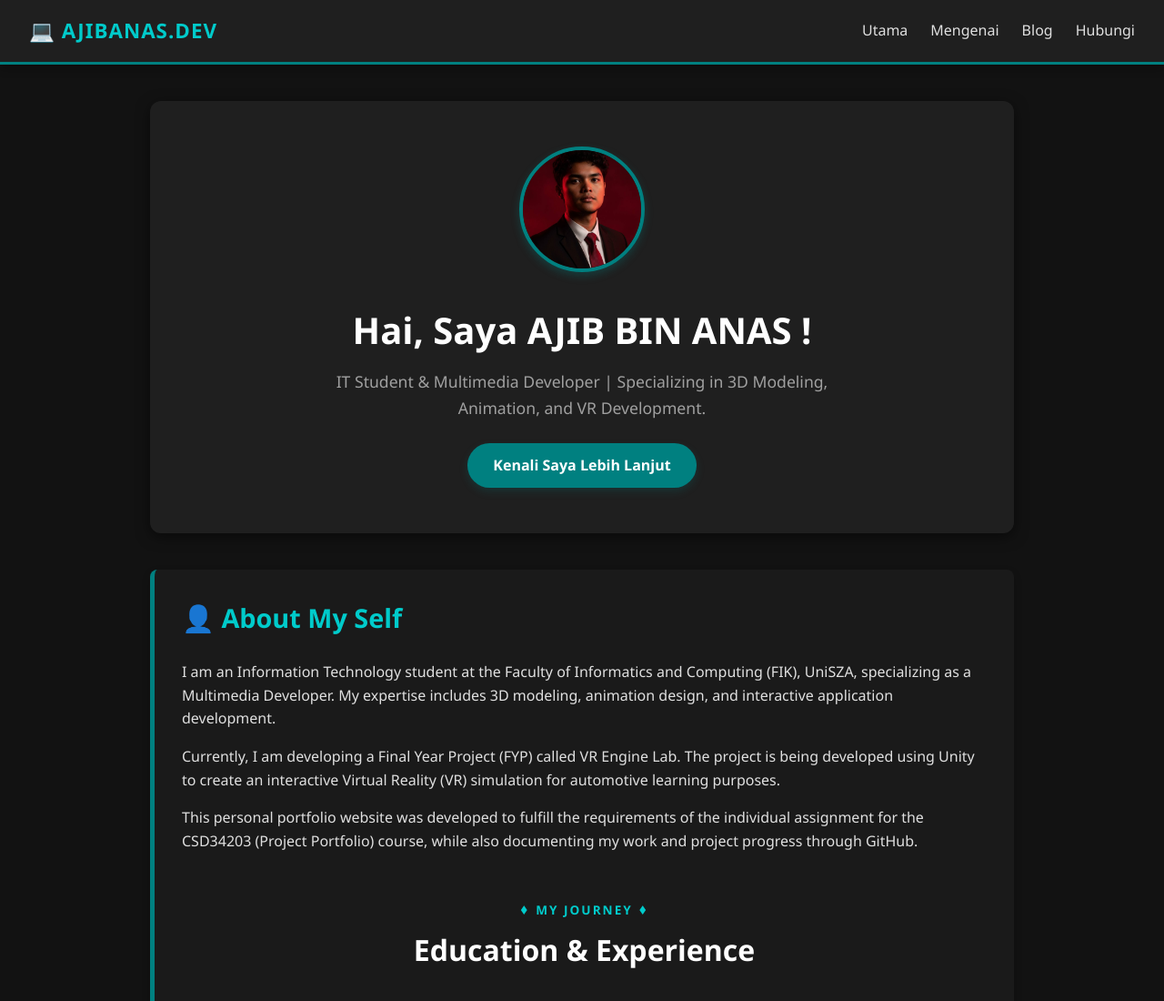
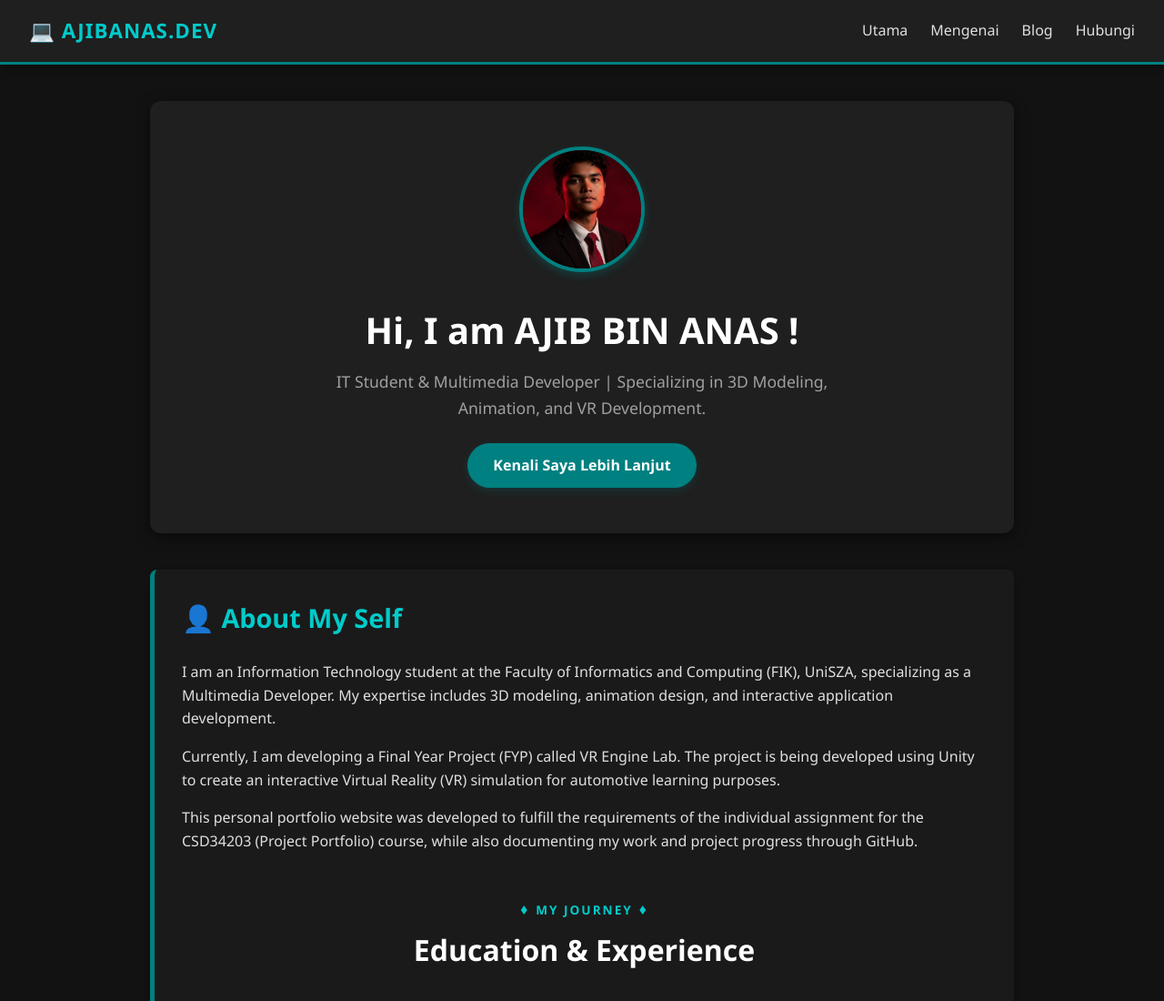
Before and after one commit to AJIBANAS/web-portfolio, a plain HTML site: page index.html in a window 1280 px wide. Shown: the top 1100 px of the page at 91% size. Drawn offline with Linux system fonts and the light colour scheme.

Commit message:
Update index.html

```diff
--- a/index.html
+++ b/index.html
@@ -146,7 +146,7 @@
 
         <section id="utama" class="hero">
             <img src="./profile.jpg" alt="Gambar Profil Saya" class="profile-img">
-            <h1>Hai, Saya AJIB BIN ANAS !</h1>
+            <h1>Hi, I am AJIB BIN ANAS !</h1>
             <p>IT Student & Multimedia Developer | Specializing in 3D Modeling, Animation, and VR Development.</p>
             <a href="#mengenai" class="btn">Kenali Saya Lebih Lanjut</a>
         </section>
```
